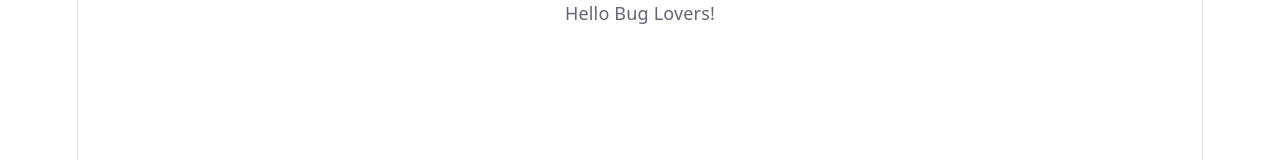
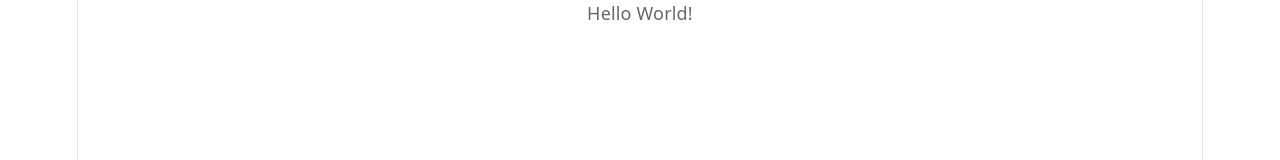
Before and after one commit to rrc-w2025-kstrange/bugs_journal, a React (Vite) app: page / in a window 1280 px wide. Shown: the top 160 px of the page. Built offline with nearby package versions, Linux system fonts and the light colour scheme.

Commit message:
removed unused imports to fix errors with deployment

```diff
--- a/src/App.tsx
+++ b/src/App.tsx
@@ -1,16 +1,10 @@
-import { useState } from 'react'
-import heroImg from './assets/hero.png'
-import reactLogo from './assets/react.svg'
-import viteLogo from './assets/vite.svg'
 import './App.css'
 
 function App() {
-  const [count, setCount] = useState(0)
-
   return (
-    <>
-      <span>Hello Bug Lovers!</span>
-    </>
+    <div>
+      <span>Hello World!</span>
+    </div>
   )
 }
 
```
